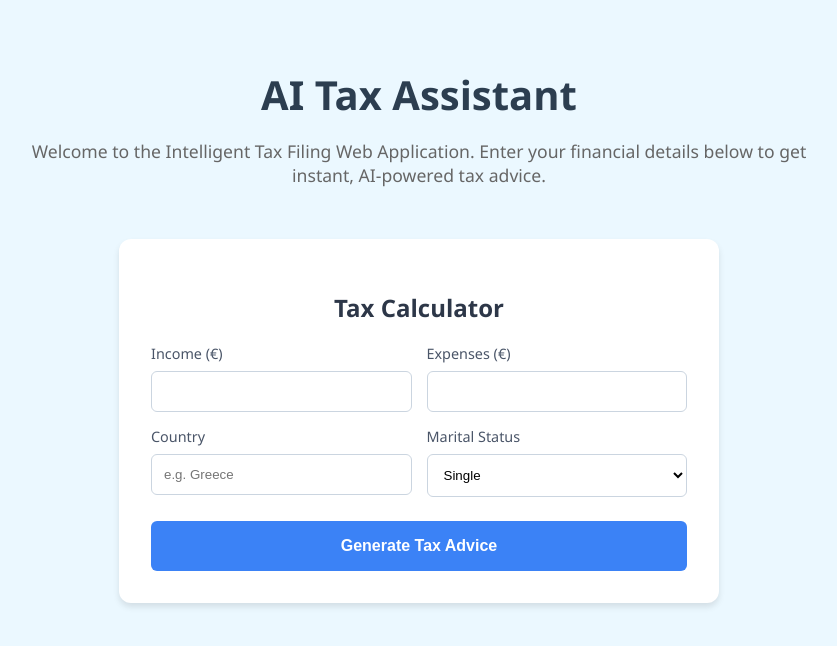
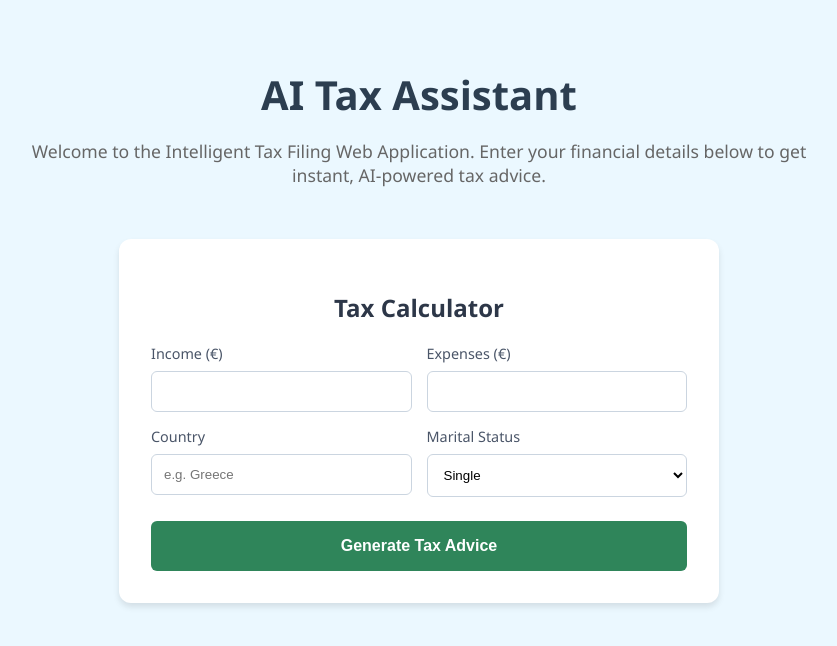
Before and after one commit to GeoNosX/Intelligent-Tax-Filing-Web-Application, a React app in the folder frontend/: page / in a window 1280 px wide. Shown: the top 646 px of the page, without its empty margins (221-1058 px from the left). Built offline with nearby package versions, Linux system fonts and the light colour scheme; the HTML template or start-up script is replaced by a standard one.

Commit message:
I add an agent with a search tool. this will be the last

```diff
--- a/frontend/src/components/TaxForm.jsx
+++ b/frontend/src/components/TaxForm.jsx
@@ -1,4 +1,4 @@
-import React, { useState } from 'react';
+import React, { useState, useEffect, useRef } from 'react';
 import ReactMarkdown from 'react-markdown';
 
 function TaxForm() {
@@ -13,12 +13,22 @@ function TaxForm() {
   const [loading, setLoading] = useState(false);
 
   const [chatQuestion, setChatQuestion] = useState('');
-  const [chatAnswer, setChatAnswer] = useState(''); // Initialize as empty string
+  const [chatAnswer, setChatAnswer] = useState('');
   const [chatLoading, setChatLoading] = useState(false);
+
+  // Reference for auto-scrolling
+  const bottomRef = useRef(null);
 
   const handleChange = (e) => {
     setFormData({ ...formData, [e.target.name]: e.target.value });
   };
+
+  // Auto-scroll to bottom whenever advice or chat answer updates
+  useEffect(() => {
+    if (bottomRef.current) {
+      bottomRef.current.scrollIntoView({ behavior: 'smooth' });
+    }
+  }, [result?.advice, chatAnswer]);
 
   // --- STREAM 1: Main Calculation ---
   const handleSubmit = async (e) => {
@@ -78,13 +88,13 @@ function TaxForm() {
     }
   };
 
-  // --- STREAM 2: Chat Question (NEWLY UPDATED) ---
+  // --- STREAM 2: Chat Question ---
   const handleChatSubmit = async (e) => {
     e.preventDefault();
     if (!chatQuestion.trim()) return;
 
     setChatLoading(true);
-    setChatAnswer(''); // Clear previous answer to start fresh
+    setChatAnswer('');
 
     try {
       const payload = {
@@ -104,7 +114,6 @@ function TaxForm() {
 
       if (!response.ok) throw new Error("Network error");
 
-      // NEW: Use Reader instead of response.json()
       const reader = response.body.getReader();
       const decoder = new TextDecoder();
       let done = false;
@@ -115,10 +124,7 @@ function TaxForm() {
         done = doneReading;
         if (done) break;
 
-        // Decode the stream chunk
         const chunkValue = decoder.decode(value, { stream: true });
-
-        // Append to local variable and update state
         currentText += chunkValue;
         setChatAnswer(currentText);
       }
@@ -132,7 +138,10 @@ function TaxForm() {
   };
 
   return (
-    <div style={styles.container}>
+    // We add paddingBottom here so the content isn't hidden behind the fixed chat bar
+    <div style={{...styles.container, paddingBottom: result ? '120px' : '20px'}}>
+
+      {/* 1. THE TAX FORM */}
       <form onSubmit={handleSubmit} style={styles.form}>
         <h2 style={{textAlign: 'center', color: '#2d3748', marginBottom: '20px'}}>Tax Calculator</h2>
         <div style={styles.gridContainer}>
@@ -161,8 +170,10 @@ function TaxForm() {
         </button>
       </form>
 
+      {/* 2. THE RESULTS & CHAT HISTORY */}
       {result && (
         <div style={styles.resultBox}>
+          {/* A. Summary Stats */}
           <h3 style={{marginTop: 0, color: '#2c7a7b'}}>Analysis Result</h3>
           <div style={styles.summaryGrid}>
             <div style={styles.statItem}>
@@ -174,28 +185,13 @@ function TaxForm() {
               <span style={styles.statValue}>€{result.estimated_tax?.toLocaleString()}</span>
             </div>
           </div>
+
+          {/* B. Main AI Advice */}
           <div style={styles.markdownContent}>
             <ReactMarkdown>{result.advice}</ReactMarkdown>
           </div>
 
-          <div style={styles.chatSection}>
-            <hr style={{border: '0', borderTop: '1px solid #cbd5e0', margin: '20px 0'}} />
-            <h4 style={{marginTop: 0, color: '#4a5568'}}>Ask a follow-up question:</h4>
-
-            <form onSubmit={handleChatSubmit} style={{display: 'flex', gap: '10px'}}>
-              <input
-                type="text"
-                value={chatQuestion}
-                onChange={(e) => setChatQuestion(e.target.value)}
-                placeholder="e.g., Can I deduct rent?"
-                style={styles.chatInput}
-              />
-              <button type="submit" style={styles.chatButton} disabled={chatLoading}>
-                {chatLoading ? '...' : 'Ask'}
-              </button>
-            </form>
-
-            {/* Only show the answer box if there is text in chatAnswer */}
+          {/* C. Chat Q&A Display */}
           {chatAnswer && (
             <div style={styles.chatAnswer}>
               <strong>AI Answer:</strong>
@@ -204,32 +200,94 @@ function TaxForm() {
               </div>
             </div>
           )}
+
+          {/* D. Invisible element to trigger auto-scroll */}
+          <div ref={bottomRef} />
+        </div>
+      )}
+
+      {/* 3. THE FIXED CHAT BAR (Only shows when result exists) */}
+      {result && (
+        <div style={styles.fixedChatBar}>
+           <div style={styles.chatBarInner}>
+              <form onSubmit={handleChatSubmit} style={{display: 'flex', width: '100%', gap: '10px'}}>
+                <input
+                  type="text"
+                  value={chatQuestion}
+                  onChange={(e) => setChatQuestion(e.target.value)}
+                  placeholder="Ask a follow-up question..."
+                  style={styles.chatInput}
+                />
+                <button type="submit" style={styles.chatButton} disabled={chatLoading}>
+                  {chatLoading ? '...' : 'Ask'}
+                </button>
+              </form>
            </div>
         </div>
       )}
+
     </div>
   );
 }
 
 const styles = {
-  container: { maxWidth: '600px', margin: '0 auto', padding: '20px' },
+  container: { maxWidth: '600px', margin: '0 auto', padding: '20px', minHeight: '100vh' },
+
   form: { backgroundColor: '#fff', padding: '2rem', borderRadius: '12px', boxShadow: '0 4px 6px rgba(0,0,0,0.1)' },
   gridContainer: { display: 'grid', gridTemplateColumns: '1fr 1fr', gap: '15px', marginBottom: '1.5rem' },
   inputGroup: { marginBottom: '0' },
   label: { display: 'block', marginBottom: '0.5rem', fontWeight: '500', fontSize: '0.9rem', color: '#4a5568' },
   input: { width: '100%', padding: '0.75rem', borderRadius: '6px', border: '1px solid #cbd5e0', boxSizing: 'border-box' },
   select: { width: '100%', padding: '0.75rem', borderRadius: '6px', border: '1px solid #cbd5e0', backgroundColor: 'white', boxSizing: 'border-box' },
-  button: { width: '100%', padding: '1rem', backgroundColor: '#3b82f6', color: 'white', border: 'none', borderRadius: '6px', cursor: 'pointer', fontWeight: 'bold', fontSize: '1rem' },
+  button: { width: '100%', padding: '1rem', backgroundColor: '#2f855a', color: 'white', border: 'none', borderRadius: '6px', cursor: 'pointer', fontWeight: 'bold', fontSize: '1rem' },
+
+  // Adjusted Result Box (No internal chat bar)
   resultBox: { marginTop: '25px', padding: '20px', backgroundColor: '#f0fff4', border: '1px solid #c6f6d5', borderRadius: '8px', boxShadow: '0 2px 4px rgba(0,0,0,0.05)' },
   summaryGrid: { display: 'grid', gridTemplateColumns: '1fr 1fr', gap: '15px', marginBottom: '20px', paddingBottom: '15px', borderBottom: '1px solid #c6f6d5' },
   statItem: { display: 'flex', flexDirection: 'column' },
   statLabel: { fontSize: '0.85rem', color: '#4a5568', textTransform: 'uppercase', letterSpacing: '0.05em' },
   statValue: { fontSize: '1.25rem', fontWeight: 'bold', color: '#2f855a' },
   markdownContent: { lineHeight: '1.6', color: '#2d3748', fontSize: '0.95rem' },
-  chatSection: { marginTop: '10px' },
-  chatInput: { flex: 1, padding: '0.75rem', borderRadius: '6px', border: '1px solid #cbd5e0' },
-  chatButton: { padding: '0 1.5rem', backgroundColor: '#2c7a7b', color: 'white', border: 'none', borderRadius: '6px', cursor: 'pointer', fontWeight: 'bold' },
-  chatAnswer: { marginTop: '15px', padding: '15px', backgroundColor: '#e6fffa', borderRadius: '6px', borderLeft: '4px solid #38b2ac', lineHeight: '1.5' }
+
+  chatAnswer: { marginTop: '20px', padding: '15px', backgroundColor: '#e6fffa', borderRadius: '6px', borderLeft: '4px solid #38b2ac', lineHeight: '1.5' },
+
+  // --- NEW STYLES FOR STICKY CHAT ---
+  fixedChatBar: {
+    position: 'fixed',
+    bottom: 0,
+    left: 0,
+    width: '100%',
+    backgroundColor: 'white',
+    borderTop: '1px solid #e2e8f0',
+    padding: '15px 0',
+    boxShadow: '0 -4px 6px rgba(0,0,0,0.05)',
+    zIndex: 1000,
+    display: 'flex',
+    justifyContent: 'center'
+  },
+  chatBarInner: {
+    width: '100%',
+    maxWidth: '600px', // Matches container width
+    padding: '0 20px',
+    boxSizing: 'border-box'
+  },
+  chatInput: {
+    flex: 1,
+    padding: '0.75rem',
+    borderRadius: '25px', // Rounded pill shape like modern chats
+    border: '1px solid #cbd5e0',
+    outline: 'none',
+    fontSize: '1rem'
+  },
+  chatButton: {
+    padding: '0 1.5rem',
+    backgroundColor: '#2c7a7b',
+    color: 'white',
+    border: 'none',
+    borderRadius: '25px',
+    cursor: 'pointer',
+    fontWeight: 'bold'
+  }
 };
 
 export default TaxForm;
```
Also changed, not shown: 1 other file (tests, documents, lock files or other folders). Lines whose indentation alone changed are shown as unchanged.
